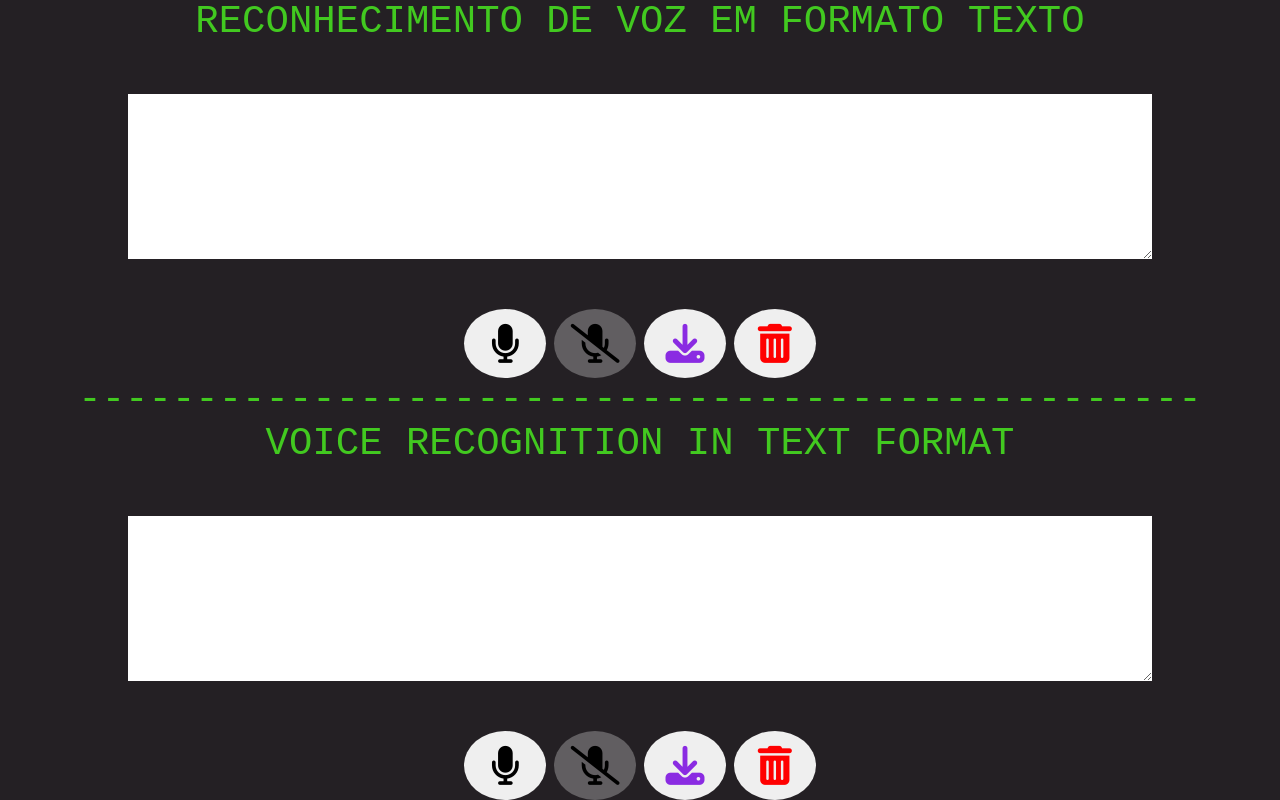
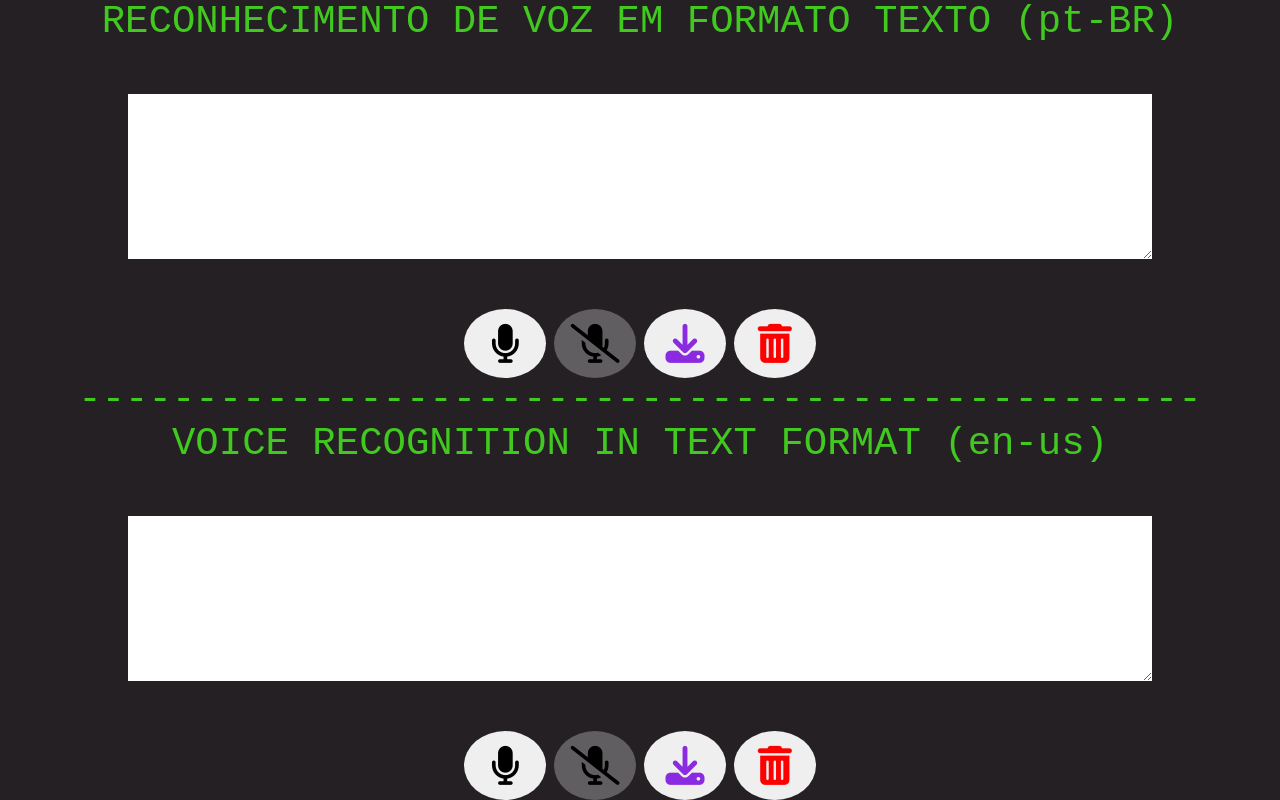
Before and after one commit to rafalobodev/voiceRecognitionText-BR-US, a plain HTML site: page index.html in a window 1280 px wide. Drawn offline with Linux system fonts and the light colour scheme.

Commit message:
adiçoes

```diff
--- a/index.html
+++ b/index.html
@@ -9,7 +9,7 @@
 </head>
 <body>
   <div class="speech">
-    <p>RECONHECIMENTO DE VOZ EM FORMATO TEXTO</p>
+    <p>RECONHECIMENTO DE VOZ EM FORMATO TEXTO (pt-BR)</p>
     <textarea id="textarea"></textarea>
     <div>
       <button id="btnGravar"><i class="fas fa-microphone"></i></button><!--class="fas fa-microphone" icone conectados pelo https://kit.fontawesome.com/cf6fa412bd.js-->
@@ -18,7 +18,7 @@
       <button id="btnLimpar"><i class="fas fa-trash-alt"></i></button>
     </div>
     <p>------------------------------------------------</p>
-    <p>VOICE RECOGNITION IN TEXT FORMAT</p>
+    <p>VOICE RECOGNITION IN TEXT FORMAT (en-us)</p>
     <textarea id="textareai"></textarea>
     <div>
       <button id="btnGravari"><i class="fas fa-microphone"></i></button><!--class="fas fa-microphone" icone conectados pelo https://kit.fontawesome.com/cf6fa412bd.js-->
```
